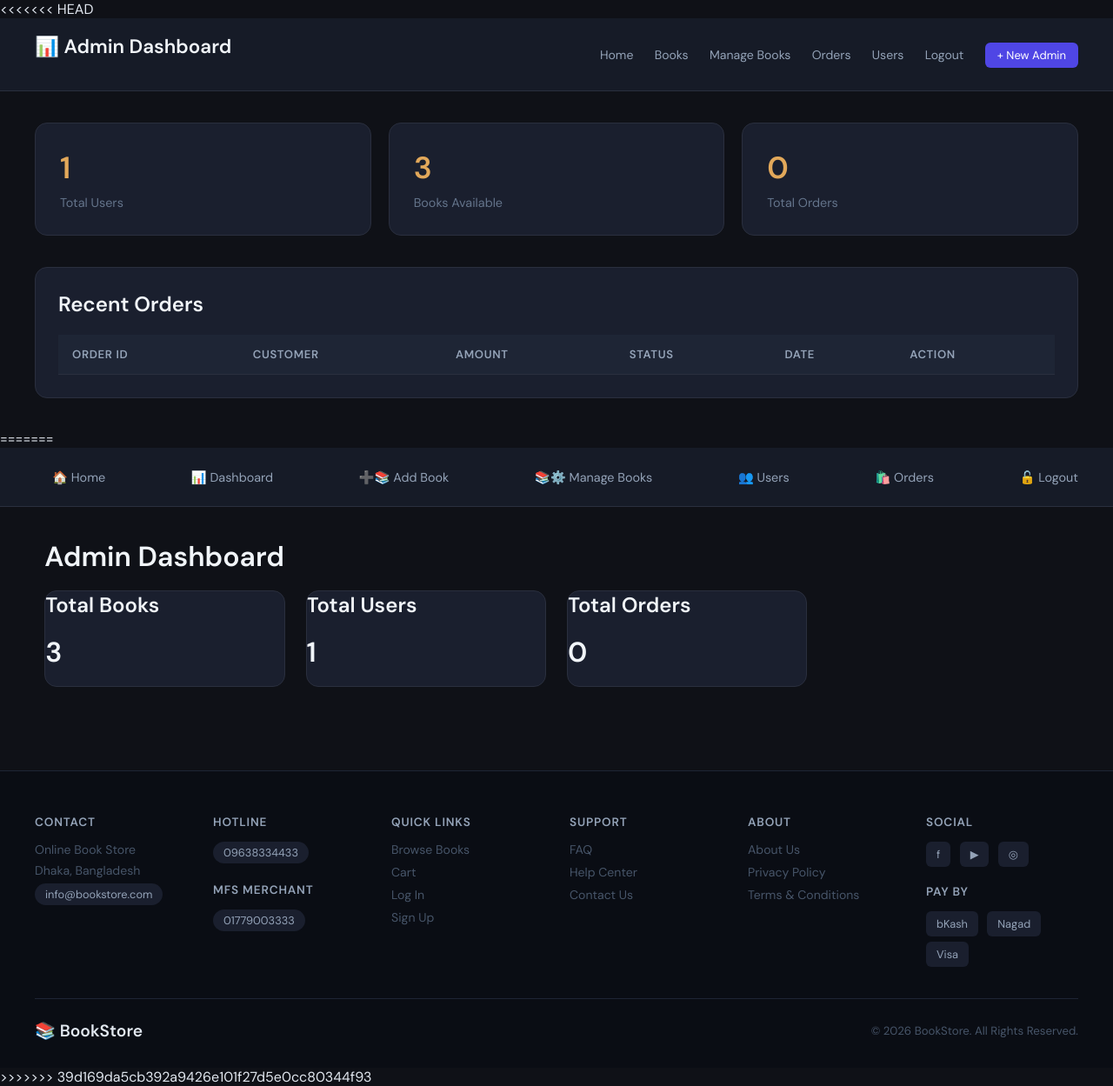
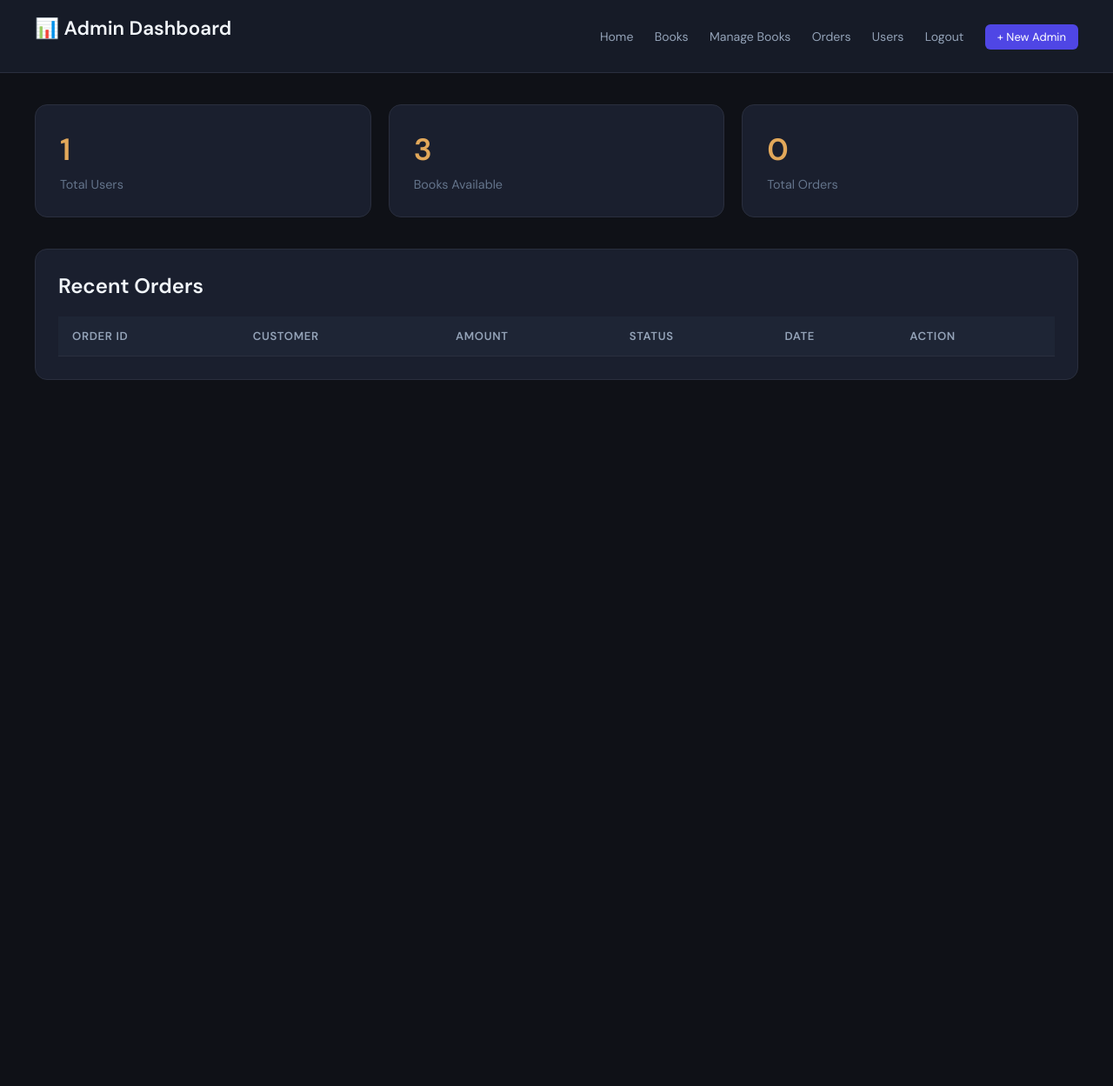
Before and after one commit to maintenanceguy/online_book_store, a PHP site: page /views/admin/dashboard.php in a window 1280 px wide. Shown: the whole page at 87% size. After the commit the page ends 437 px from the top, so only its background shows below. Run offline with PHP 8.4, Linux system fonts and the light colour scheme; the visitor is signed in with stand-in values (Sample User, id 1); data comes from the database, SQL or seed files in the repository; data that the repository does not hold is empty.

Commit message:
final update

```diff
--- a/index.php
+++ b/index.php
@@ -129,7 +129,7 @@ if (isset($_SESSION['user_id'])) {
 </section>
 
 <footer>
-    <p>© 2026 Online Book Store · Full Stack Web Technologies Project</p>
+    <p>© 2026 Online Book Store · Web Technologies Project</p>
 </footer>
 
 <script>
--- a/views/admin/dashboard.php
+++ b/views/admin/dashboard.php
@@ -1,4 +1,3 @@
-<<<<<<< HEAD
 <?php
 session_start();
 require_once '../../config/database.php';
@@ -101,72 +100,3 @@ $recentOrders = $conn->query("
 
 </body>
 </html>
-=======
-<?php
-
-require_once '../../config/database.php';
-require_once '../../config/helpers.php';
-
-if (!isLoggedIn() || !isAdmin()) {
-    redirect('../../index.php');
-}
-
-$totalBooks = $conn->query("SELECT COUNT(*) as total FROM books")
-                    ->fetch_assoc()['total'];
-
-$totalUsers = $conn->query("SELECT COUNT(*) as total FROM users")
-                    ->fetch_assoc()['total'];
-
-$totalOrders = $conn->query("SELECT COUNT(*) as total FROM orders")
-                    ->fetch_assoc()['total'];
-
-?>
-
-<!DOCTYPE html>
-<html>
-<head>
-    <title>Admin Dashboard</title>
-    <link rel="stylesheet" href="../../public/css/style.css">
-</head>
-<body>
-
-<div class="navbar">
-
-    <a href="../../index.php">🏠 Home</a>
-    <a href="dashboard.php">📊 Dashboard</a>
-    <a href="add_book.php">➕📚 Add Book</a>
-    <a href="manage_books.php">📚⚙️ Manage Books</a>
-    <a href="users.php">👥 Users </a>
-    <a href="orders.php">🛍️ Orders</a>
-    <a href="/online_book_store/controllers/logoutController.php">🔓 Logout</a>
-
-</div>
-
-<div class="container">
-
-    <h1>Admin Dashboard</h1>
-
-    <div class="book-grid">
-
-        <div class="book-card">
-            <h2>Total Books</h2>
-            <h1><?php echo $totalBooks; ?></h1>
-        </div>
-
-        <div class="book-card">
-            <h2>Total Users</h2>
-            <h1><?php echo $totalUsers; ?></h1>
-        </div>
-
-        <div class="book-card">
-            <h2>Total Orders</h2>
-            <h1><?php echo $totalOrders; ?></h1>
-        </div>
-
-    </div>
-
-</div>
-    <?php require_once '../layouts/footer.php'; ?>
-</body>
-</html>
->>>>>>> 39d169da5cb392a9426e101f27d5e0cc80344f93
```
Also changed, not shown: views/admin/manage_books.php (+0 -112 lines), public/uploads/books/1779180811_51XWyS363pL._AC_UF1000,1000_QL80_.jpg (added), public/uploads/books/1779180877_18144590.jpg (added), public/uploads/books/1779180928_download.jpeg (added), public/uploads/profiles/1779181264_download (1).jpeg (added).
